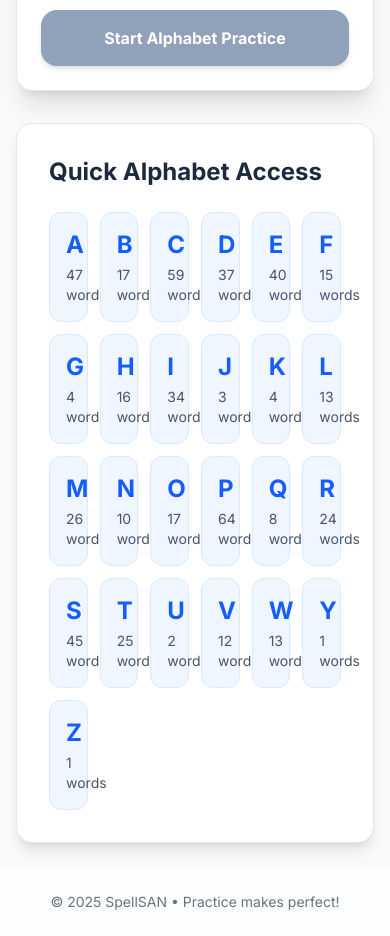
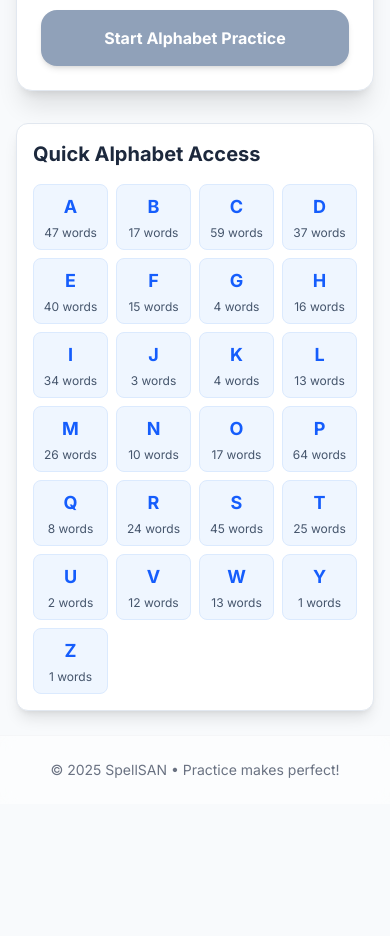
Before and after one commit to masabinhok/spellsan, a Next.js app: page /practice in a window 390 px wide. Shown: the part 780-1716 px from the top of the page. After the commit the page ends 1584 px from the top, so only its background shows below. Built offline with nearby package versions, Linux system fonts and the light colour scheme.

Commit message:
Refactor UI components for improved layout and responsiveness in Practice and Progress pages

```diff
--- a/app/practice/page.tsx
+++ b/app/practice/page.tsx
@@ -303,8 +303,8 @@ export default function Practice() {
                 {feedback ? (
                   <div
                     className={`p-4 md:p-6 rounded-xl md:rounded-2xl border-2 ${feedback.includes("Correct")
-                        ? "bg-green-50 border-green-200"
-                        : "bg-red-50 border-red-200"
+                      ? "bg-green-50 border-green-200"
+                      : "bg-red-50 border-red-200"
                       }`}
                   >
                     <div className="flex items-center justify-center space-x-3 mb-2">
@@ -508,25 +508,22 @@ export default function Practice() {
             </div>{" "}
           </div>{" "}
         </div>{" "}
-        {/* Alphabet Grid */}{" "}
-        <div className="bg-white rounded-2xl shadow-lg border border-slate-200 p-8">
-          {" "}
-          <h2 className="text-2xl font-bold text-slate-800 mb-6">
+        {/* Alphabet Grid */}
+        <div className="bg-white rounded-xl md:rounded-2xl shadow-lg border border-slate-200 p-4 md:p-8">
+          <h2 className="text-xl md:text-2xl font-bold text-slate-800 mb-4 md:mb-6">
             Quick Alphabet Access
-          </h2>{" "}
-          <div className="grid grid-cols-6 md:grid-cols-13 gap-3">
-            {" "}
+          </h2>
+          <div className="grid grid-cols-4 sm:grid-cols-6 md:grid-cols-8 lg:grid-cols-13 gap-2 md:gap-3">
             {alphabetOptions.map(({ letter, count }) => (
               <button
                 key={letter}
                 onClick={() => startPractice("alphabet", letter)}
-                className="group bg-blue-50 rounded-xl p-4 text-center hover:shadow-md transition-all duration-200 hover:scale-105 border border-blue-100 hover:bg-blue-100"
+                className="group bg-blue-50 rounded-lg md:rounded-xl p-2 md:p-4 text-center hover:shadow-md transition-all duration-200 hover:scale-105 border border-blue-100 hover:bg-blue-100 active:scale-95"
               >
-                {" "}
-                <div className="text-2xl font-bold text-blue-600 mb-1">
+                <div className="text-lg md:text-2xl font-bold text-blue-600 mb-1">
                   {letter}
-                </div>{" "}
-                <div className="text-sm text-slate-600">{count} words</div>{" "}
+                </div>
+                <div className="text-xs md:text-sm text-slate-600">{count} words</div>
               </button>
             ))}{" "}
           </div>{" "}
--- a/app/progress/page.tsx
+++ b/app/progress/page.tsx
@@ -244,16 +244,16 @@ export default function Progress() {
         </div>
 
         {/* Alphabet Progress */}
-        <div className="bg-white rounded-2xl shadow-lg border border-slate-200 p-8 mb-12">
-          <h2 className="text-2xl font-bold text-slate-800 mb-6">Progress by Letter</h2>
-          <div className="grid grid-cols-6 md:grid-cols-13 gap-3">
+        <div className="bg-white rounded-xl md:rounded-2xl shadow-lg border border-slate-200 p-4 md:p-8 mb-8 md:mb-12">
+          <h2 className="text-xl md:text-2xl font-bold text-slate-800 mb-4 md:mb-6">Progress by Letter</h2>
+          <div className="grid grid-cols-4 sm:grid-cols-6 md:grid-cols-8 lg:grid-cols-13 gap-2 md:gap-3">
             {alphabetProgress.map(({ letter, totalWords, learnedWords, progress }) => (
               <div
                 key={letter}
-                className="bg-slate-50 rounded-xl p-3 text-center hover:bg-blue-50 transition-all border border-slate-200"
+                className="bg-slate-50 rounded-lg md:rounded-xl p-2 md:p-3 text-center hover:bg-blue-50 transition-all border border-slate-200"
               >
-                <div className="text-lg font-bold text-slate-700 mb-1">{letter}</div>
-                <div className="text-xs text-slate-500 mb-2">{learnedWords}/{totalWords}</div>
+                <div className="text-base md:text-lg font-bold text-slate-700 mb-1">{letter}</div>
+                <div className="text-xs text-slate-500 mb-1 md:mb-2">{learnedWords}/{totalWords}</div>
                 <div className="w-full bg-slate-200 rounded-full h-1">
                   <div
                     className="bg-blue-600 h-1 rounded-full transition-all duration-500"
```
